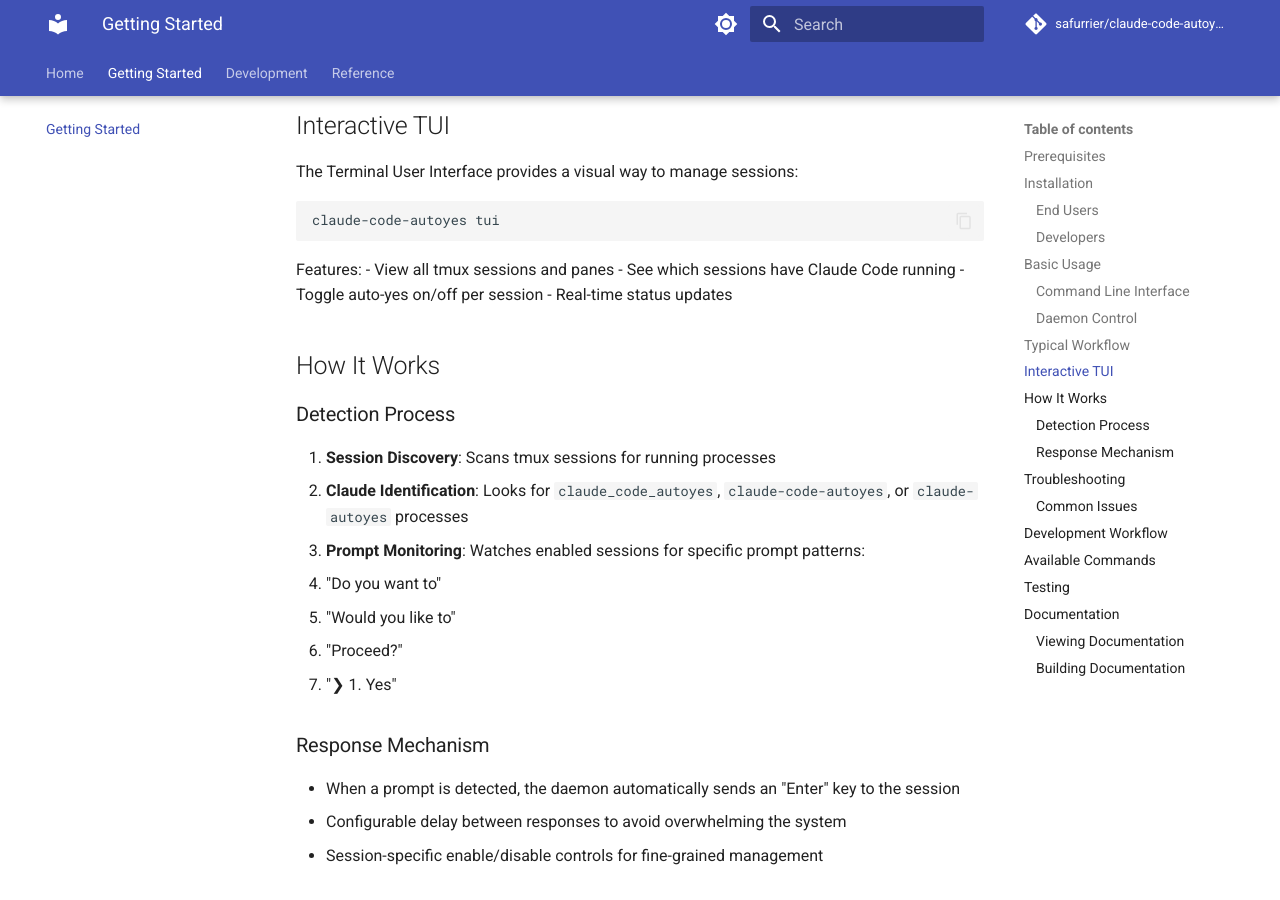
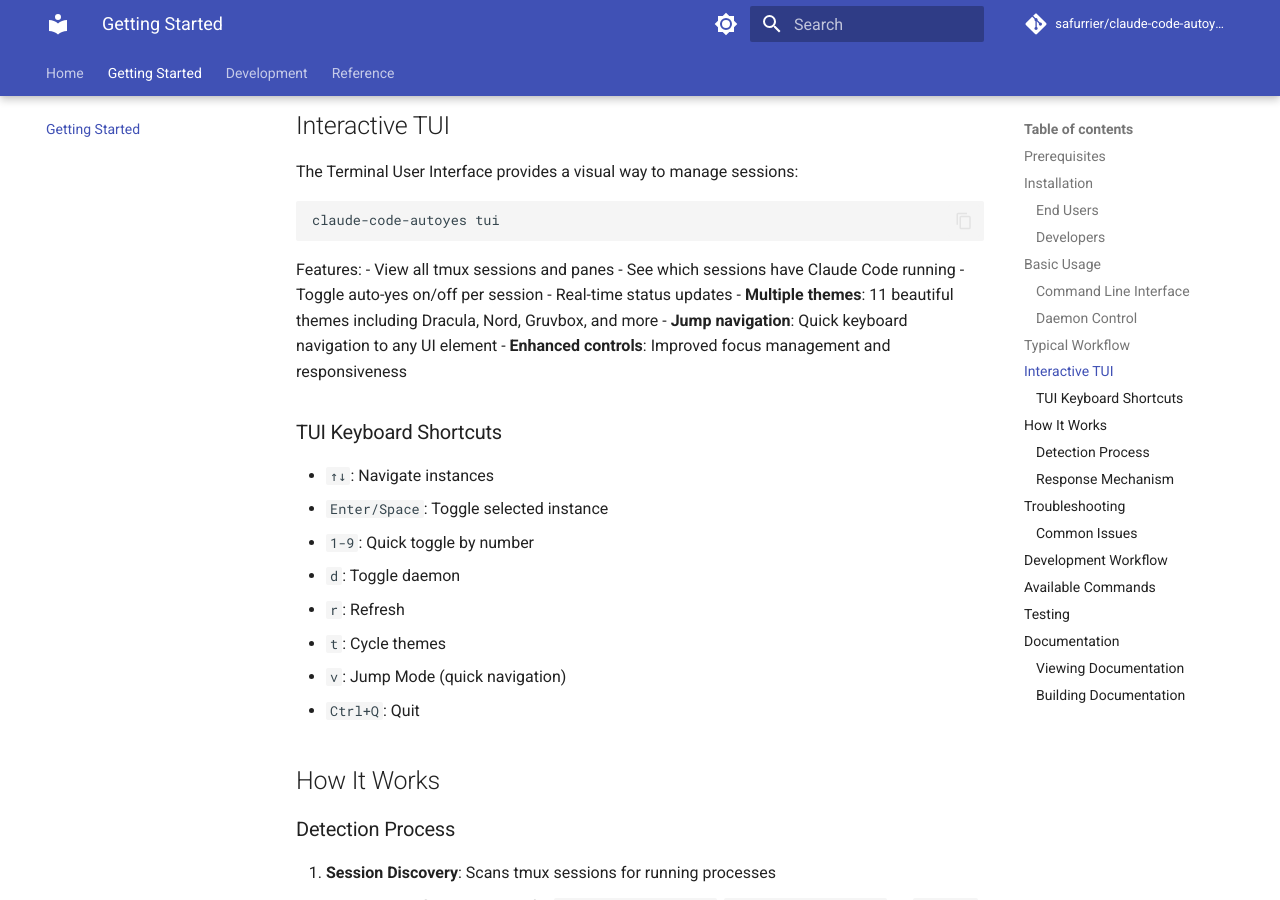
Before and after one commit to safurrier/claude-code-autoyes, an MkDocs documentation site: the page built from docs/getting-started.md, in a window 1280 px wide and 900 px high, scrolled down 2226 px. Built offline with MkDocs 1.6.1 and Material for MkDocs 9.7.7, drawn with Linux system fonts in a browser that asks for light colours; comment, search, counter and statistics services are not loaded.

Commit message:
docs: update getting-started guide with new TUI features
Add keyboard shortcuts reference, theme system details, and jump navigation documentation to the MkDocs getting-started guide.

🤖 Generated with [Claude Code](https://claude.ai/code)

Co-Authored-By: Claude <noreply@anthropic.com>

```diff
--- a/docs/getting-started.md
+++ b/docs/getting-started.md
@@ -102,6 +102,19 @@ Features:
 - See which sessions have Claude Code running
 - Toggle auto-yes on/off per session
 - Real-time status updates
+- **Multiple themes**: 11 beautiful themes including Dracula, Nord, Gruvbox, and more
+- **Jump navigation**: Quick keyboard navigation to any UI element
+- **Enhanced controls**: Improved focus management and responsiveness
+
+### TUI Keyboard Shortcuts
+- `↑↓`: Navigate instances
+- `Enter/Space`: Toggle selected instance
+- `1-9`: Quick toggle by number
+- `d`: Toggle daemon
+- `r`: Refresh
+- `t`: Cycle themes
+- `v`: Jump Mode (quick navigation)
+- `Ctrl+Q`: Quit
 
 ## How It Works
 
```
